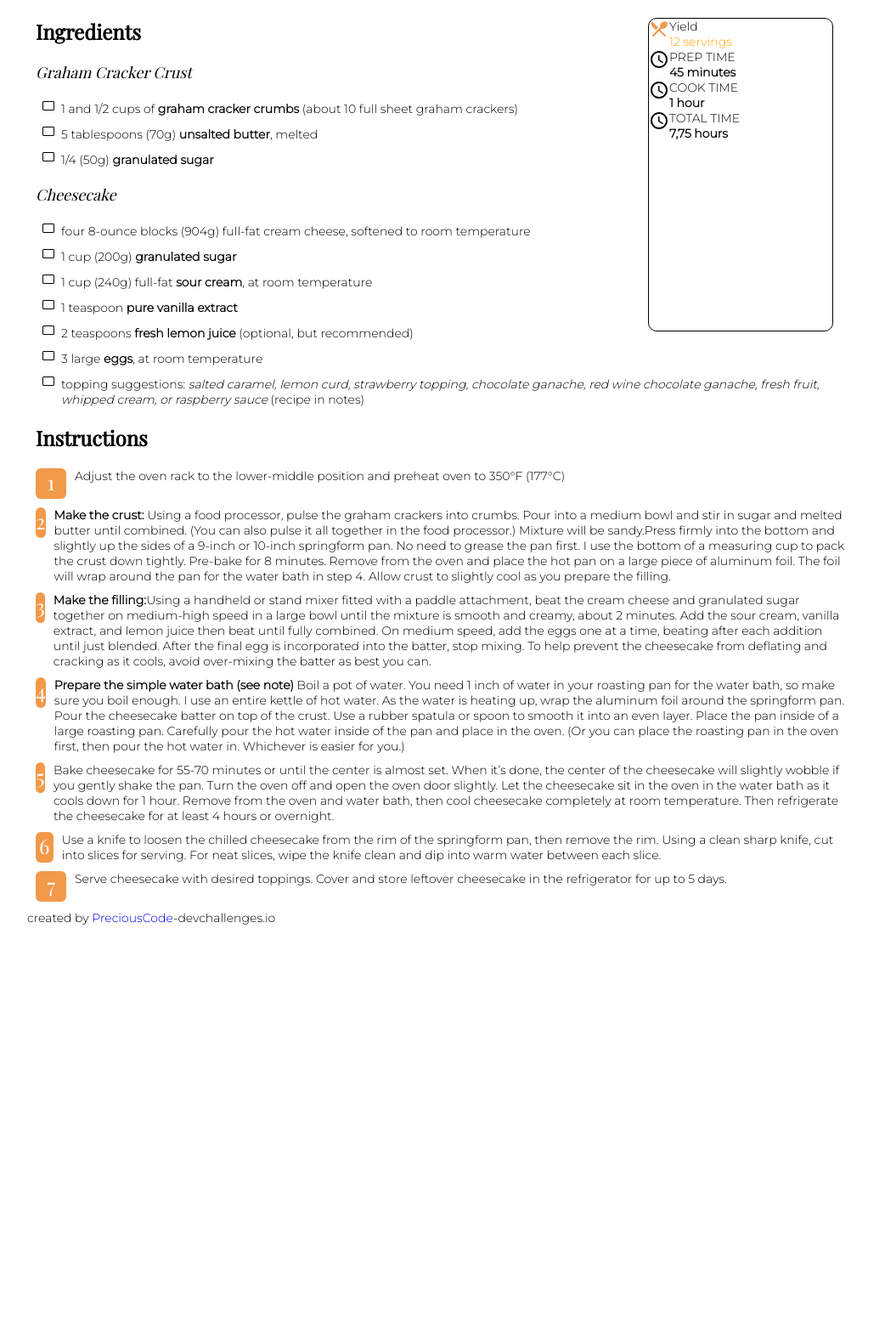
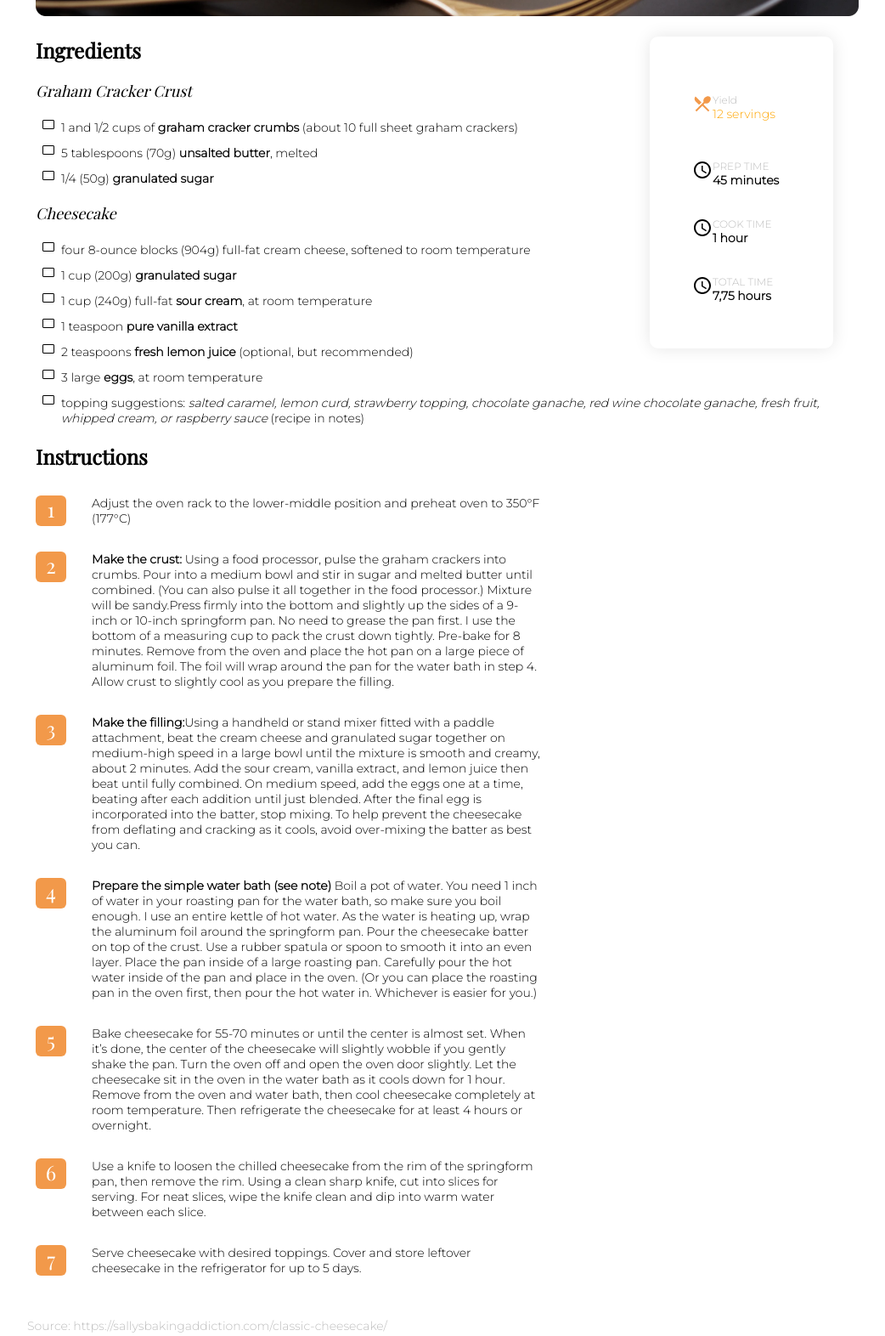
Before and after one commit to precious654/recipe-page-challenge, a plain HTML site: page index.html in a window 1280 px wide. Shown: the part 609-2181 px from the top of the page at 85% size, without its empty margins (224-1266 px from the left). Before the commit the page ends 1698 px from the top, so only its background shows below. Drawn offline with nearby package versions, Linux system fonts and the light colour scheme.

Commit message:
final commit

```diff
--- a/index.html
+++ b/index.html
@@ -13,7 +13,7 @@
     <main class="main-page">
       <header>
         <b>Classic Cheesecake Recipe</b>
-        <div>
+        <div class="flex pt">
           <span>
             <object data="6dots.svg"></object>
           </span>
@@ -24,7 +24,7 @@
             </i>
           </span>
         </div>
-        <img src="photo1.png" alt="an image" width=969px height=470px>
+        <img src="photo1.png" class="image" alt="an image" width=969px height=470px>
       </header>
 
       <section>
@@ -115,13 +115,13 @@
         </div>
         <div class="points">
           <span class="bullet">1</span>
-          <span>
+          <span class="writing">
             Adjust the oven rack to the lower-middle position and preheat oven to 350°F (177°C)
           </span>
         </div>
         <div class="points">
           <span class="bullet">2</span>
-          <span>
+          <span class="writing">
             <b>Make the crust:</b> Using a food processor, pulse the graham crackers into crumbs. Pour into a medium bowl and stir in sugar and melted butter until combined.
             (You can also pulse it all together in the food processor.) Mixture will be sandy.Press firmly into the bottom and slightly up the sides of a 9-inch or 10-inch springform pan. No need to grease the pan first.
             I use the bottom of a measuring cup to pack the crust down tightly. Pre-bake for 8 minutes. Remove from the oven and place the hot pan on a large piece of aluminum foil. The foil will wrap around the pan for the water bath in step 4.
@@ -130,7 +130,7 @@
         </div>
         <div class="points">
           <span class="bullet">3</span>
-          <span>
+          <span class="writing">
             <b>Make the filling:</b>Using a handheld or stand mixer fitted with a paddle attachment, beat the cream cheese and granulated sugar together on medium-high speed in a large bowl until the mixture is smooth and creamy, about 2 minutes.
             Add the sour cream, vanilla extract, and lemon juice then beat until fully combined. On medium speed, add the eggs one at a time, beating after each addition until just blended. After the final egg is incorporated into the batter, stop mixing.
             To help prevent the cheesecake from deflating and cracking as it cools, avoid over-mixing the batter as best you can.
@@ -138,15 +138,15 @@
         </div>
         <div class="points">
           <span class="bullet">4</span>
-          <span>
+          <span class="writing">
             <b>Prepare the simple water bath (see note)</b> Boil a pot of water. You need 1 inch of water in your roasting pan for the water bath, so make sure you boil enough.
             I use an entire kettle of hot water. As the water is heating up, wrap the aluminum foil around the springform pan. Pour the cheesecake batter on top of the crust. Use a rubber spatula or spoon to smooth it into an even layer.
             Place the pan inside of a large roasting pan. Carefully pour the hot water inside of the pan and place in the oven. (Or you can place the roasting pan in the oven first, then pour the hot water in. Whichever is easier for you.)
           </span>
         </div>
         <div class="points">
-          <span class="bullet">5</span>
-          <span>
+          <div class="bullet">5</div>
+          <span class="writing">
             Bake cheesecake for 55-70 minutes or until the center is almost set. When it’s done, the center of the cheesecake will slightly wobble if you gently shake the pan.
             Turn the oven off and open the oven door slightly. Let the cheesecake sit in the oven in the water bath as it cools down for 1 hour. Remove from the oven and water bath, then cool cheesecake completely at room temperature.
             Then refrigerate the cheesecake for at least 4 hours or overnight.
@@ -154,14 +154,15 @@
         </div>
         <div class="points">
           <span class="bullet">6</span>
-          <span>
+          <span class="writing">
             Use a knife to loosen the chilled cheesecake from the rim of the springform pan, then remove the rim. Using a clean sharp knife, cut into slices for serving. For neat slices, wipe the knife clean and dip into warm water between each slice.
           </span>
         </div>
         <div class="points">
           <span class="bullet">7</span>
-          <span>Serve cheesecake with desired toppings. Cover and store leftover cheesecake in the refrigerator for up to 5 days.</span>
+          <span class="writing">Serve cheesecake with desired toppings. Cover and store leftover cheesecake in the refrigerator for up to 5 days.</span>
         </div>
+        <p>Source: https://sallysbakingaddiction.com/classic-cheesecake/</p>
       </section>
 
       <footer>
@@ -173,6 +174,17 @@
 
     let p = document.getElementsByTagName("p");
     p[1].style.color = "orange";
+    p[0].style.color = "#BDBDBD";
+    p[2].style.color = "#BDBDBD";
+    p[3].style.color = "#BDBDBD";
+    p[4].style.color = "#BDBDBD";
+    p[7].style.color = "#BDBDBD";
+    p[7].style.marginBlockStart = "50px";
+    p[7].style.marginBlockEnd = "60px";
+    p[0].style.fontSize = "12px";
+    p[2].style.fontSize = "12px";
+    p[3].style.fontSize = "12px";
+    p[4].style.fontSize = "12px";
 
     let dining = document.querySelector(".yield");
     dining.classList.add("flex");
--- a/style.css
+++ b/style.css
@@ -4,6 +4,10 @@
 }
 
 @media (min-width: 1200px) {
+
+  header b{
+    font-size: 48px;
+  }
 
   main{
     position: relative;
@@ -16,13 +20,67 @@
     right: 20px;
     inline-size: 216px;
     block-size: 367px;
-    border: 1px solid black;
     border-radius: 10px;
+    box-shadow: 0px 0px 20px 0px #0000001A;
+  }
+
+  .bullet{
+    inline-size: 36px;
+    block-size: 36px;
+    border-radius: 6px;
+  }
+
+  .yield{
+    margin-inline-start: 50px;
+    padding-block-start: 57px;
+  }
+
+  .prep-time{
+    margin-block-start: 35px;
+    margin-inline-start: 50px;
+    margin-block-end: 35px;
+  }
+
+  .cook-time{
+    margin-inline-start: 50px;
+    margin-block-end: 35px;
+  }
+
+  .total-time{
+    margin-inline-start: 50px;
+    margin-block-end: 35px;
   }
 
   .time{
     flex-direction: column;
   }
+
+  .info{
+    inline-size: 590px;
+  }
+
+  .writing{
+    inline-size: 528px;
+  }
+
+}
+
+@media (max-width: 768px) {
+
+  header b{
+    font-size: 20px;
+    margin-inline-start: 20px;
+  }
+
+  .bullet{
+    inline-size: 15px;
+    block-size: 15px;
+    border-radius: 5px;
+    padding-block-end: 20px;
+    padding-inline-start: 12px;
+    padding-inline-end: 12px;
+  }
+
 
 }
 
@@ -50,14 +108,38 @@ a{
   text-decoration: none;
 }
 
-header b {
-  font-size: 48px;
+
+aside{
+  margin-inline-start: 10px;
+}
+
+footer{
+  text-align: center;
+  color: #828282;
+}
+
+footer a{
+  color: #828282;
+  font-size: 12px;
+  font-weight: bold;
+  color: #000000;
+}
+
+.pt{
+  margin-inline-start: 10px;
+  margin-block-start: 20px;
+  margin-block-end: 10px;
 }
 
 .info{
   display: block;
-  inline-size: 590px;
   margin-inline-start: 30px;
+  margin-block-end: 10px;
+}
+
+.image{
+  margin-inline-start: 10px;
+  margin-inline-end: 10px;
 }
 
 .headings{
@@ -77,17 +159,19 @@ header b {
 }
 
 .bullet{
-  display: block;
-  margin-inline-end: 10px;
+  display: inline-block;
+  margin-inline-end: 30px;
   margin-inline-start: 10px;
   background-color: #F2994A;
-  inline-size: 36px;
-  block-size: 36px;
-  border-radius: 6px;
   color: #FFFFFF;
   font-family: 'Playfair Display', serif;
   font-size: 24px;
   text-align: center;
+}
+
+.yield{
+  margin-block-start: 10px;
+  margin-block-end: 10px;
 }
 
 .font{
@@ -105,6 +189,10 @@ header b {
 
 .points{
   display: flex;
-  margin-block-start: 10px;
-  margin-block-end: 10px;
+  margin-block-start: 30px;
+  margin-block-end: 30px;
 }
+
+.writing{
+  display: inline-block;
+}
```
